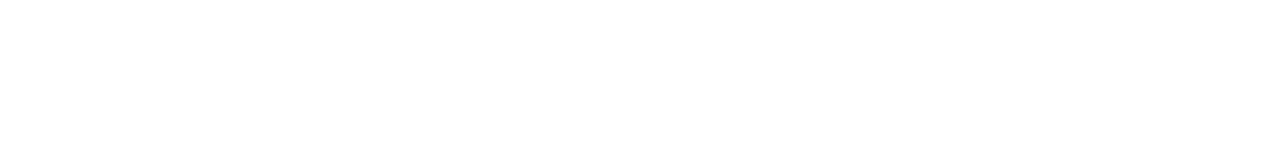
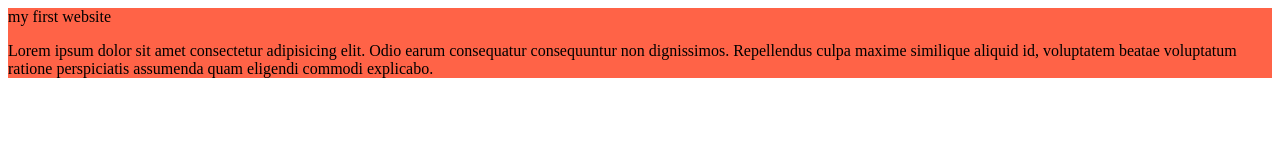
Before and after one commit to monjur912/my-simple-website, a plain HTML site: page index.html in a window 1280 px wide. Drawn offline with Linux system fonts and the light colour scheme.

Commit message:
added the first blog

```diff
--- a/index.html
+++ b/index.html
@@ -4,8 +4,12 @@
     <meta charset="UTF-8">
     <meta name="viewport" content="width=device-width, initial-scale=1.0">
     <title>my simple website</title>
+    <link rel="stylesheet" href="styles/blog.css">
 </head>
 <body>
-
+  <div>
+    <h>my first website</h>
+    <p>Lorem ipsum dolor sit amet consectetur adipisicing elit. Odio earum consequatur consequuntur non dignissimos. Repellendus culpa maxime similique aliquid id, voluptatem beatae voluptatum ratione perspiciatis assumenda quam eligendi commodi explicabo.</p>
+  </div>
 </body>
 </html>
--- /dev/null
+++ b/styles/blog.css
@@ -0,0 +1,3 @@
+div{
+    background-color: tomato;
+}
```
